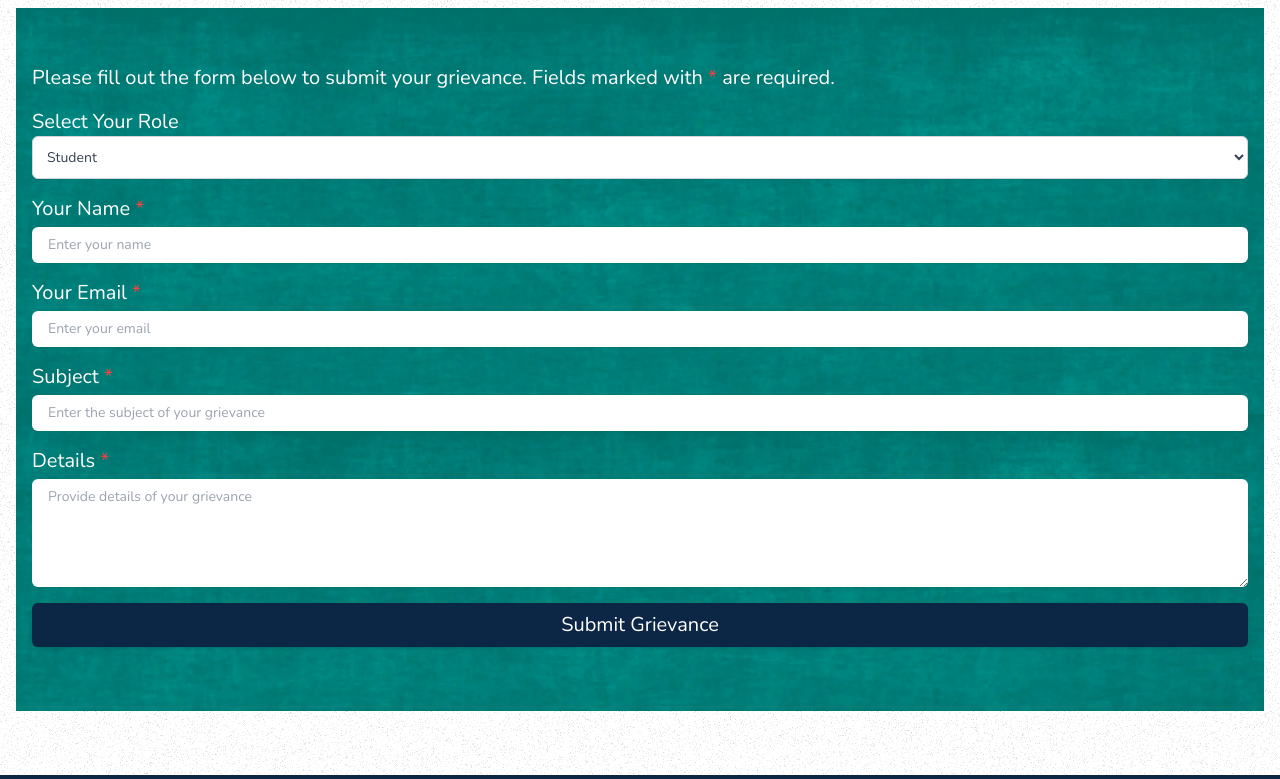
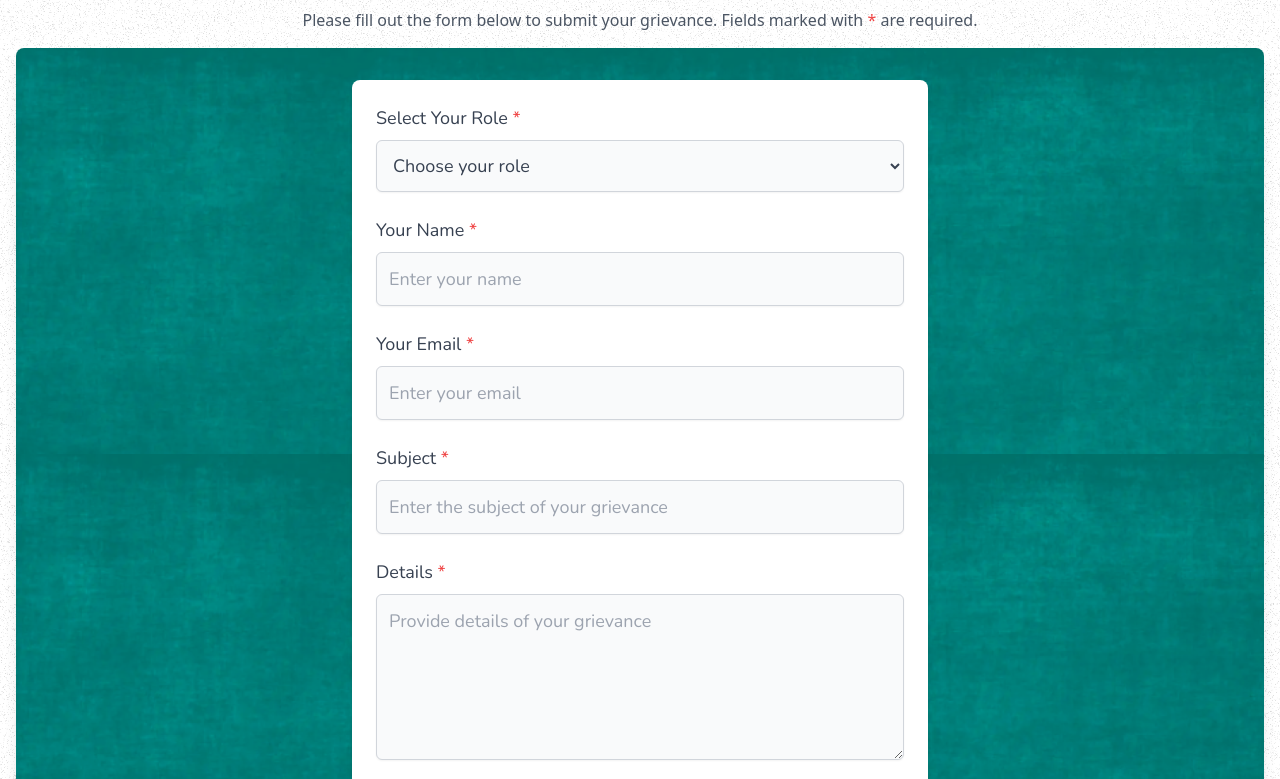
Before and after one commit to varun050303/SDCOP-Website, an Astro site: page /grievance in a window 1280 px wide. Shown: the part 324-1103 px from the top of the page. Built offline with nearby package versions, Linux system fonts and the light colour scheme; Astro itself is replaced by a stand-in of ours.

Commit message:
grievance form ui updated

```diff
--- a/src/components/Header.astro
+++ b/src/components/Header.astro
@@ -18,7 +18,6 @@ const navLinks = [
       { name: "Mission", href: "/#mission" },
       { name: "Vision", href: "/#vision" },
       { name: "Committee", href: "/commitee" },
-      { name: "Audit Report", href: "/audit-report" },
     ],
   },
   {
--- a/src/pages/grievance.astro
+++ b/src/pages/grievance.astro
@@ -5,40 +5,63 @@ import Layout from "../layouts/Layout.astro";
 
 <Layout>
   <Section background="white">
-    <h1 class="heading mb-6">Grievance Form</h1>
-    <Section background="green" classes="">
-      <div class="text">
-        <p class="mb-4">
+    <h1 class="heading mb-6 text-center">Grievance Form</h1>
+    <p class="mb-4 text-center text-gray-600">
       Please fill out the form below to submit your grievance. Fields marked
       with <span class="text-red-500">*</span> are required.
     </p>
-        <div>
-          <form id="grievance-form" class="space-y-4">
+    <Section
+      background="green"
+      classes="rounded-lg px-10 py-8 shadow-lg"
+      space={false}
+    >
+      <div class="text">
+        <!-- Success Message -->
+        <div
+          id="success-message"
+          class="hidden bg-green-100 text-green-700 p-6 rounded-lg text-center"
+        >
+          <h2 class="text-2xl font-bold">Thank You!</h2>
+          <p class="mt-2 text-lg">
+            Your grievance has been successfully submitted. We will get back to
+            you shortly.
+          </p>
+        </div>
+
+        <!-- Form -->
+        <form
+          id="grievance-form"
+          class="space-y-6 bg-white p-6 rounded-lg shadow-md max-w-xl mx-auto"
+        >
+          <!-- Role Selector -->
           <div class="mb-4">
-              <label for="role"> Select Your Role </label>
+            <label for="role" class="block text-gray-700 font-medium mb-2"
+              >Select Your Role <span class="text-red-500">*</span></label
+            >
             <select
               id="role"
               name="role"
-                class="text-gray-700 block w-full p-2.5 bg-white border border-gray-300 rounded-md shadow-sm focus:outline-none focus:ring-blue-500 focus:border-blue-500 sm:text-sm"
+              class="block w-full p-3 bg-gray-50 border border-gray-300 rounded-md shadow-sm focus:outline-none focus:ring-blue-500 focus:border-blue-500 text-gray-700"
               required
             >
-                <option value="" disabled selected> Choose your role </option>
-                <option value="student" selected>Student</option>
+              <option value="" disabled selected>Choose your role</option>
+              <option value="student">Student</option>
               <option value="teacher">Faculty</option>
               <option value="staff">Staff</option>
               <option value="stakeholder">Stakeholder</option>
             </select>
           </div>
+
           <!-- Name Field -->
           <div>
-              <label for="user_name"
+            <label for="user_name" class="block text-gray-700 font-medium mb-2"
               >Your Name <span class="text-red-500">*</span></label
             >
             <input
               type="text"
               id="user_name"
               name="user_name"
-                class="mt-1 block w-full border-gray-300 rounded-md shadow-sm focus:border-blue-500 focus:ring-blue-500 sm:text-sm"
+              class="block w-full p-3 bg-gray-50 border border-gray-300 rounded-md shadow-sm focus:outline-none focus:ring-blue-500 focus:border-blue-500 text-gray-700"
               placeholder="Enter your name"
               required
             />
@@ -46,14 +69,14 @@ import Layout from "../layouts/Layout.astro";
 
           <!-- Email Field -->
           <div>
-              <label for="user_email" class=""
+            <label for="user_email" class="block text-gray-700 font-medium mb-2"
               >Your Email <span class="text-red-500">*</span></label
             >
             <input
               type="email"
               id="user_email"
               name="user_email"
-                class="mt-1 block w-full border-gray-300 rounded-md shadow-sm focus:border-blue-500 focus:ring-blue-500 sm:text-sm"
+              class="block w-full p-3 bg-gray-50 border border-gray-300 rounded-md shadow-sm focus:outline-none focus:ring-blue-500 focus:border-blue-500 text-gray-700"
               placeholder="Enter your email"
               required
             />
@@ -61,14 +84,16 @@ import Layout from "../layouts/Layout.astro";
 
           <!-- Subject Field -->
           <div>
-              <label for="grievance_subject" class=""
+            <label
+              for="grievance_subject"
+              class="block text-gray-700 font-medium mb-2"
               >Subject <span class="text-red-500">*</span></label
             >
             <input
               type="text"
               id="grievance_subject"
               name="grievance_subject"
-                class="mt-1 block w-full border-gray-300 rounded-md shadow-sm focus:border-blue-500 focus:ring-blue-500 sm:text-sm"
+              class="block w-full p-3 bg-gray-50 border border-gray-300 rounded-md shadow-sm focus:outline-none focus:ring-blue-500 focus:border-blue-500 text-gray-700"
               placeholder="Enter the subject of your grievance"
               required
             />
@@ -76,14 +101,16 @@ import Layout from "../layouts/Layout.astro";
 
           <!-- Message Field -->
           <div>
-              <label for="grievance_message" class=""
+            <label
+              for="grievance_message"
+              class="block text-gray-700 font-medium mb-2"
               >Details <span class="text-red-500">*</span></label
             >
             <textarea
               id="grievance_message"
               name="grievance_message"
-                class="mt-1 block w-full border-gray-300 rounded-md shadow-sm focus:border-blue-500 focus:ring-blue-500 sm:text-sm"
-                rows="4"
+              class="block w-full p-3 bg-gray-50 border border-gray-300 rounded-md shadow-sm focus:outline-none focus:ring-blue-500 focus:border-blue-500 text-gray-700"
+              rows="5"
               placeholder="Provide details of your grievance"
               required></textarea>
           </div>
@@ -92,30 +119,44 @@ import Layout from "../layouts/Layout.astro";
           <div>
             <button
               type="submit"
-                class="w-full bg-navy-blue text-white py-2 px-4 rounded-md shadow hover:bg-blue-600 focus:outline-none focus:ring-2 focus:ring-blue-500"
+              class="w-full bg-blue-600 text-white py-3 px-4 rounded-md shadow-md hover:bg-blue-700 focus:outline-none focus:ring-2 focus:ring-blue-500 transition"
             >
               Submit Grievance
             </button>
           </div>
         </form>
       </div>
-      </div>
     </Section>
   </Section>
 </Layout>
 
+<script>
+  document
+    .getElementById("grievance-form")
+    .addEventListener("submit", function (event) {
+      event.preventDefault(); // Prevent form submission
+
+      // Hide the form
+      const form = document.getElementById("grievance-form");
+      form.style.display = "none";
+
+      // Show success message
+      const successMessage = document.getElementById("success-message");
+      successMessage.classList.remove("hidden");
+    });
+</script>
+
 <style>
   .heading {
-    @apply font-oswald text-[40px] text-dark-blue font-medium;
+    @apply font-oswald text-[40px] text-dark-blue font-semibold;
   }
   .text {
-    @apply text-white font-nunito text-xl;
+    @apply font-nunito text-lg;
   }
-  input {
-    @apply block min-w-0 grow py-1.5 pl-1 pr-3 text-base text-gray-900 placeholder:px-3 placeholder:text-gray-400 focus:outline focus:outline-0 sm:text-sm/6;
+  .hidden {
+    display: none;
   }
-
-  textarea {
-    @apply block min-w-0 grow py-1.5 pl-1 pr-3 text-base text-gray-900 placeholder:px-3 placeholder:text-gray-400 focus:outline focus:outline-0 sm:text-sm/6;
+  .success-message {
+    @apply text-green-800 bg-green-100 border border-green-300 rounded-lg p-4;
   }
 </style>
```
Lines whose indentation alone changed are shown as unchanged.
